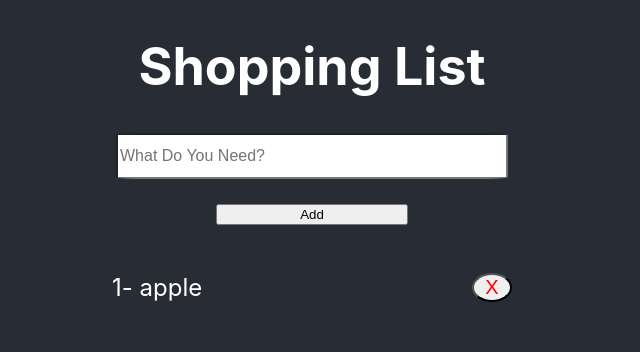
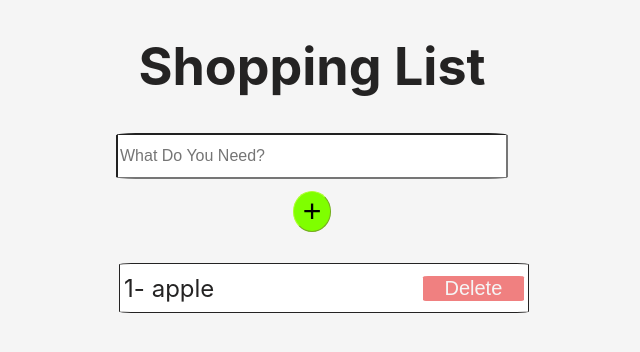
Before and after one commit to alpkoseoglu/shopping-list, a React (Create React App) app: page / in a window 1280 px wide. Shown: the top 352 px of the page, without its empty margins (328-968 px from the left). Built offline with nearby package versions, Linux system fonts and the light colour scheme.

Commit message:
New branch, new features.

```diff
--- a/src/App.css
+++ b/src/App.css
@@ -3,13 +3,13 @@
 }
 
 .App-header {
-  background-color: #282c34;
+  background-color: whitesmoke;
   min-height: 100vh;
   display: flex;
   flex-direction: column;
   align-items: center;
   font-size: calc(10px + 2vmin);
-  color: white;
+  color: rgb(36, 35, 35);
 }
 
 .App-link {
@@ -24,13 +24,18 @@
 }
 
 #add {
-  margin: 2%;
-  width: 15%;
+  font-size: xx-large;
+  background-color: chartreuse;
+  border-radius: 50%;
+  border-width: thin;
+  border-color: greenyellow;
+  margin: 1%;
+  width: 3%;
 }
 
 ul {
   margin-top: -5%;
-  padding : 0;
+  padding-right: 5%;
 }
 
 li {
@@ -38,8 +43,16 @@ li {
   flex-direction: row;
   justify-content: space-between;
   align-items: center;
-  width : 50vh;
+  width: 50vh;
+  height: 5vh;
+  margin: 5%;
+  padding: 1%;
   text-align: left;
+  border-style: solid;
+  border-width: 1px;
+  border-radius: 3%;
+  border-color: rgb(36, 35, 35);
+  background-color: white;
 }
 
 p {
@@ -48,10 +61,12 @@ p {
 }
 
 .delete {
-  width: 10%;
+  width: 30%;
   margin: auto;
-  border-radius: 50%;
-  color: red;
+  border-radius: 5%;
+  border: none;
+  color: whitesmoke;
+  background-color: lightcoral;
   cursor: pointer;
   font-size: 20px;
 }
--- a/src/App.js
+++ b/src/App.js
@@ -1,63 +1,66 @@
-import React from 'react';
-import './App.css';
+import React from "react"
+import "./App.css"
 
 class App extends React.Component {
-  constructor () {
-    super ();
+  constructor() {
+    super()
     this.state = {
-      items : JSON.parse(localStorage.getItem("items")) ? JSON.parse(localStorage.getItem("items")) : ["apple"]
+      items: JSON.parse(localStorage.getItem("items")) ? JSON.parse(localStorage.getItem("items")) : ["apple"],
     }
   }
 
-  add () {
-    let title = this.refs.title.value;
+  add() {
+    let title = this.refs.title.value
     if (localStorage.getItem("items") == null) {
-      let items = [];
-      items.push(title);
-      localStorage.setItem("items", JSON.stringify(items));
-      this.refs.title.value = "";
+      let items = []
+      items.push(title)
+      localStorage.setItem("items", JSON.stringify(items))
+      this.refs.title.value = ""
     } else {
-      let items = JSON.parse(localStorage.getItem("items"));
-      items.push(title);
-      localStorage.setItem("items", JSON.stringify(items));
-      this.refs.title.value = "";
+      let items = JSON.parse(localStorage.getItem("items"))
+      items.push(title)
+      localStorage.setItem("items", JSON.stringify(items))
+      this.refs.title.value = ""
     }
     this.setState({
-      items: JSON.parse(localStorage.getItem("items"))
-    });
+      items: JSON.parse(localStorage.getItem("items")),
+    })
   }
 
-  delete (e) {
-    let index = e.target.getAttribute("data-key");
-    let list = JSON.parse(localStorage.getItem("items"));
-    list.splice(index, 1);
+  delete(e) {
+    let index = e.target.getAttribute("data-key")
+    let list = JSON.parse(localStorage.getItem("items"))
+    list.splice(index, 1)
     this.setState({
-      items: list
-    });
-    localStorage.setItem("items", JSON.stringify(list));
+      items: list,
+    })
+    localStorage.setItem("items", JSON.stringify(list))
   }
 
-  render () {
+  render() {
     return (
       <div className="App App-header">
         <h1>Shopping List</h1>
-          <input id="input" type="text" placeholder="What Do You Need?" ref="title"/>
-          <input id="add" type="button" value="Add" onClick={this.add.bind(this)}/>
-          <br/><br/>
+        <input id="input" type="text" placeholder="What Do You Need?" ref="title" />
+        <input id="add" type="button" value="+" onClick={this.add.bind(this)} />
+        <br />
+        <br />
         <ul>
           {this.state.items.map((item, index) => {
             return (
               <li key={index}>
-                  <p>{index+1+"- "}{item}</p>
-                  <input className="delete" type="button" value="X" onClick={this.delete.bind(this)} data-key={index}/>
+                <p>
+                  {index + 1 + "- "}
+                  {item}
+                </p>
+                <input className="delete" type="button" value="Delete" onClick={this.delete.bind(this)} data-key={index} />
               </li>
-              );
+            )
           }, this)}
         </ul>
       </div>
-    );
+    )
+  }
 }
 
-}
-
-export default App;
+export default App
```
Lines whose indentation alone changed are shown as unchanged.
